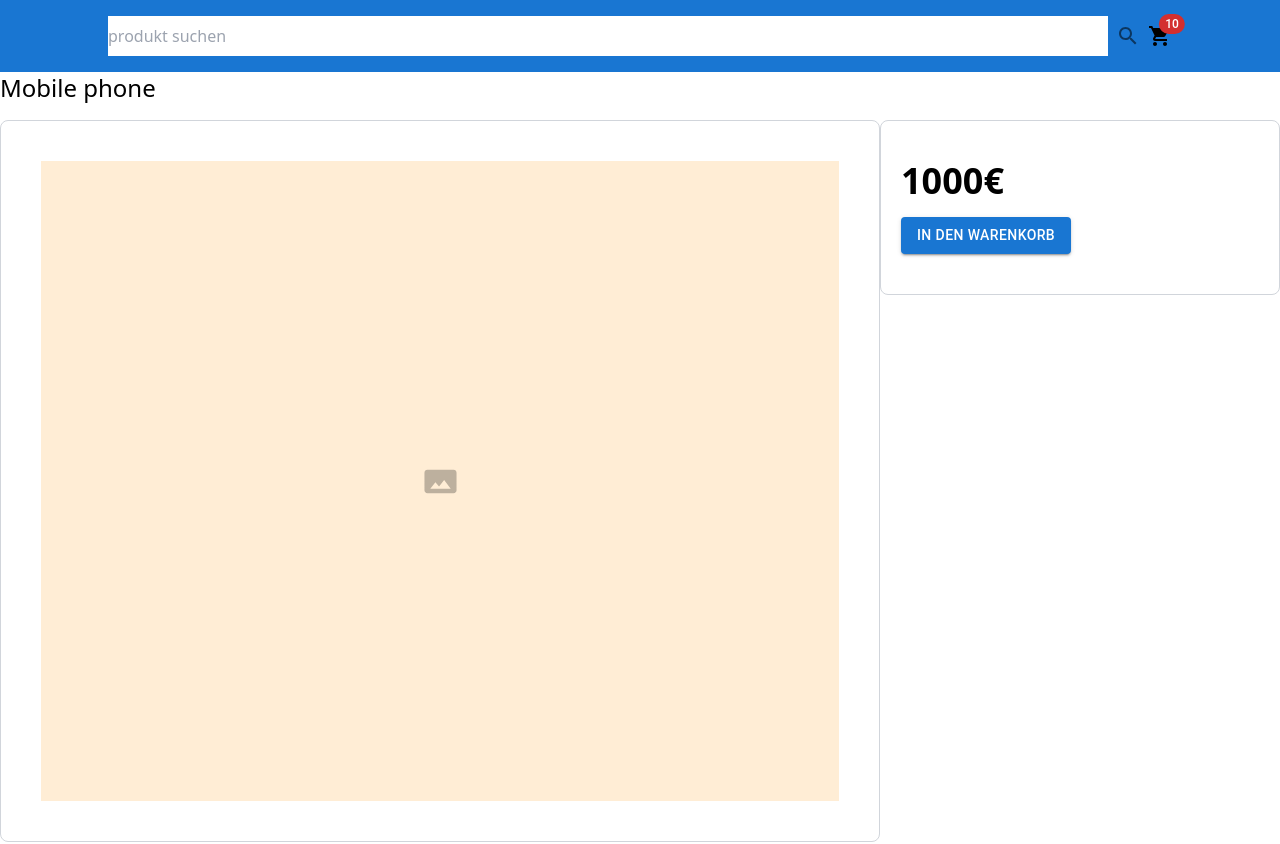
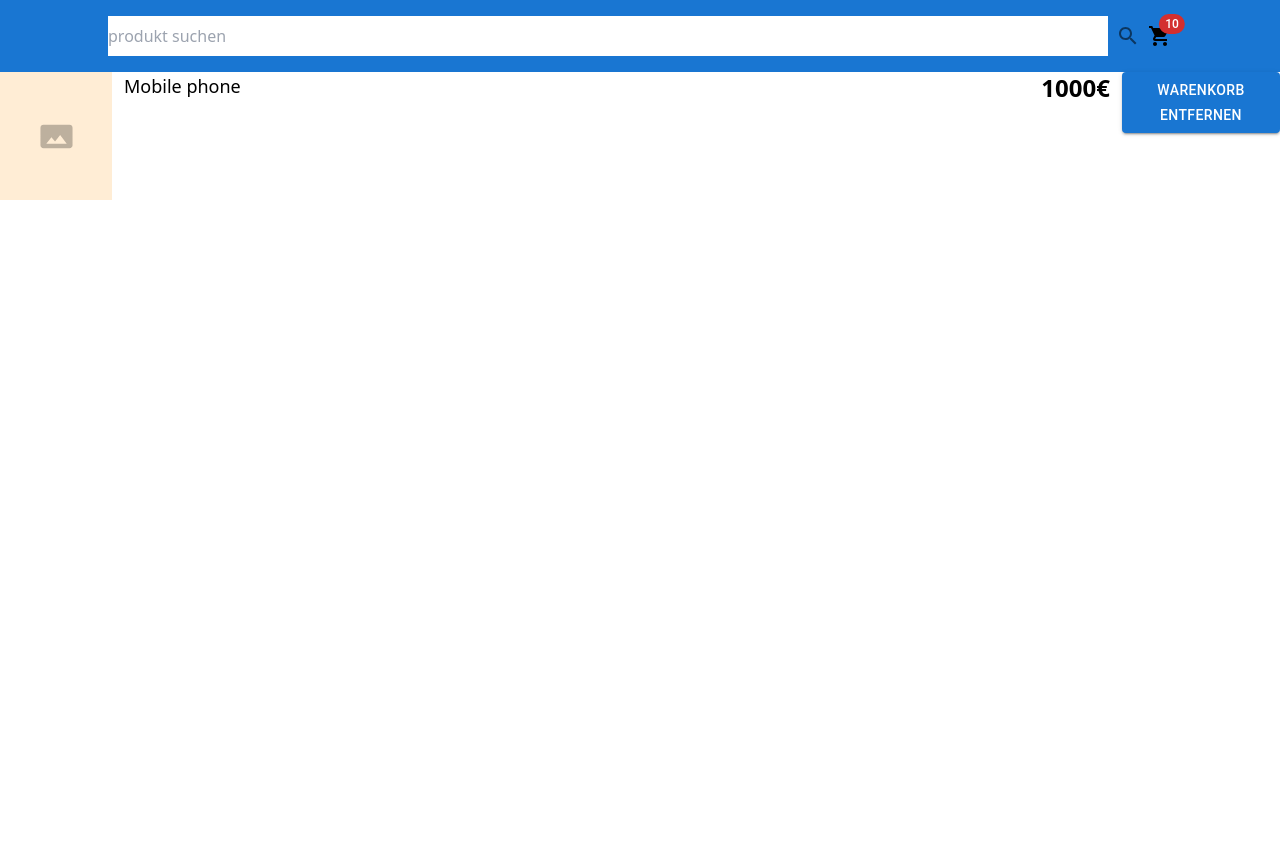
Before and after one commit to ledemkam/vite-front-ecoomerce, a React (Vite) app: page /cart in a window 1280 px wide. Shown: the top 844 px of the page. After the commit the page ends 800 px from the top, so only its background shows below. Built offline with nearby package versions, Linux system fonts and the light colour scheme.

Commit message:
feat(list-cart-products): cartproductItem set-up

```diff
--- a/src/App.tsx
+++ b/src/App.tsx
@@ -1,6 +1,7 @@
 import Header from "common/layout/Header"
+import { CartProductItemData } from "features/cart/list-cart-products/types"
+import CartProductItem from "features/cart/list-cart-products/ui/CartProductItem"
 import { ProductData } from "features/product/display-product/types"
-import Product from "features/product/display-product/ui/Product"
 
 
 const onSubmit = (search: string) => {
@@ -8,8 +9,8 @@
 
 }
 
-const addToCart = () => {
-  console.log(product)
+const removeFromCart = () => {
+  console.log("remove fron cart")
 }
 
 const cartcount = 10
@@ -22,13 +23,19 @@
   'The mobile phone is a superior smartphone that offers unmatched performance and top-tier camera features. Enjoy the sleek design, powerful A15 Bionic chip, and durable Ceramic Shield front cover. Itoffers Dual 12MP camera system: Ultra Wide and Wide cameras, and up to 19 hours of video playback. Experience the next level of smarttechnology with the mobile phone.',
  };
 
+const cartProduct: Omit<CartProductItemData, 'id'> = {
+  name: 'Mobile phone',
+  picture: '',
+  price: 1000,
+}
+
 
 
 const App = () => {
   return (
     <>
       <Header onSubmit={onSubmit} cartcount={cartcount} />
-      <Product product={product} addToCart={addToCart} />
+      <CartProductItem cartProduct={cartProduct} removeFromCart={removeFromCart} />
     </>
   )
 }
--- /dev/null
+++ b/src/features/cart/list-cart-products/types/index.ts
@@ -0,0 +1,6 @@
+export interface CartProductItemData {
+    id: string;
+    name: string;
+    picture: string;
+    price: number;
+}
--- /dev/null
+++ b/src/features/cart/list-cart-products/ui/CartProductItem/CartProductItem.tsx
@@ -0,0 +1,48 @@
+import type { ReactElement } from 'react';
+import classNames from 'classnames';
+import { Panorama } from '@mui/icons-material';
+import { CartProductItemData } from '../../types';
+import RemoveCartButton from 'features/cart/remove-cart-product/ui/RemoveCartButton';
+
+
+type Props = {
+    cartProduct: Omit<CartProductItemData, 'id'>;
+    removeFromCart: () => void;
+};
+const CartProductItem = ({ cartProduct: { name, picture, price } , removeFromCart}:Props): ReactElement => {
+
+return (
+    <div className="flex gap-3 w-full">
+            <div className="w-28 h-32 shrink-0">
+                {picture && (
+                <img
+                    className="w-full h-full object-contain"
+                    src={picture}
+                    alt={name}
+                />
+                )}
+                {!picture && (
+                <div
+                    className={classNames(
+                        'flex',
+                        'items-center justify-center',
+                        'w-full h-full',
+                        'bg-orange-100',
+                    )}
+                    >
+                    <Panorama fontSize="large" color="disabled" />
+                </div>
+                )}
+            </div>
+                    <div className="lg:flex lg:justify-between w-full">
+                    <h2 className="text-lg">{name}</h2>
+                    <p className="text-2xl font-bold">{price}€</p>
+
+            </div>
+            <div className="w-fit">
+            <RemoveCartButton removeFromCart={removeFromCart}  />
+            </div>
+    </div>
+);
+};
+export default CartProductItem;
--- /dev/null
+++ b/src/features/cart/list-cart-products/ui/CartProductItem/index.tsx
@@ -0,0 +1 @@
+export {default} from './CartProductItem';
```
